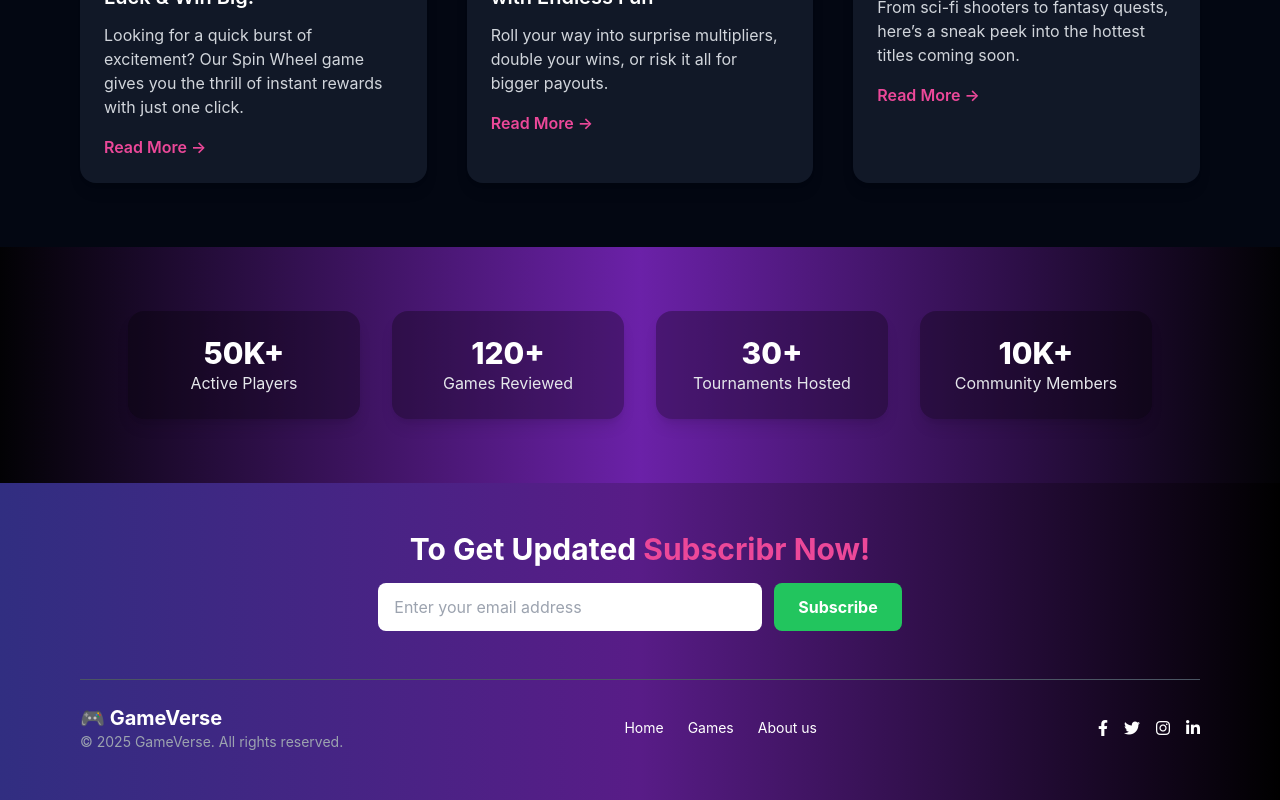
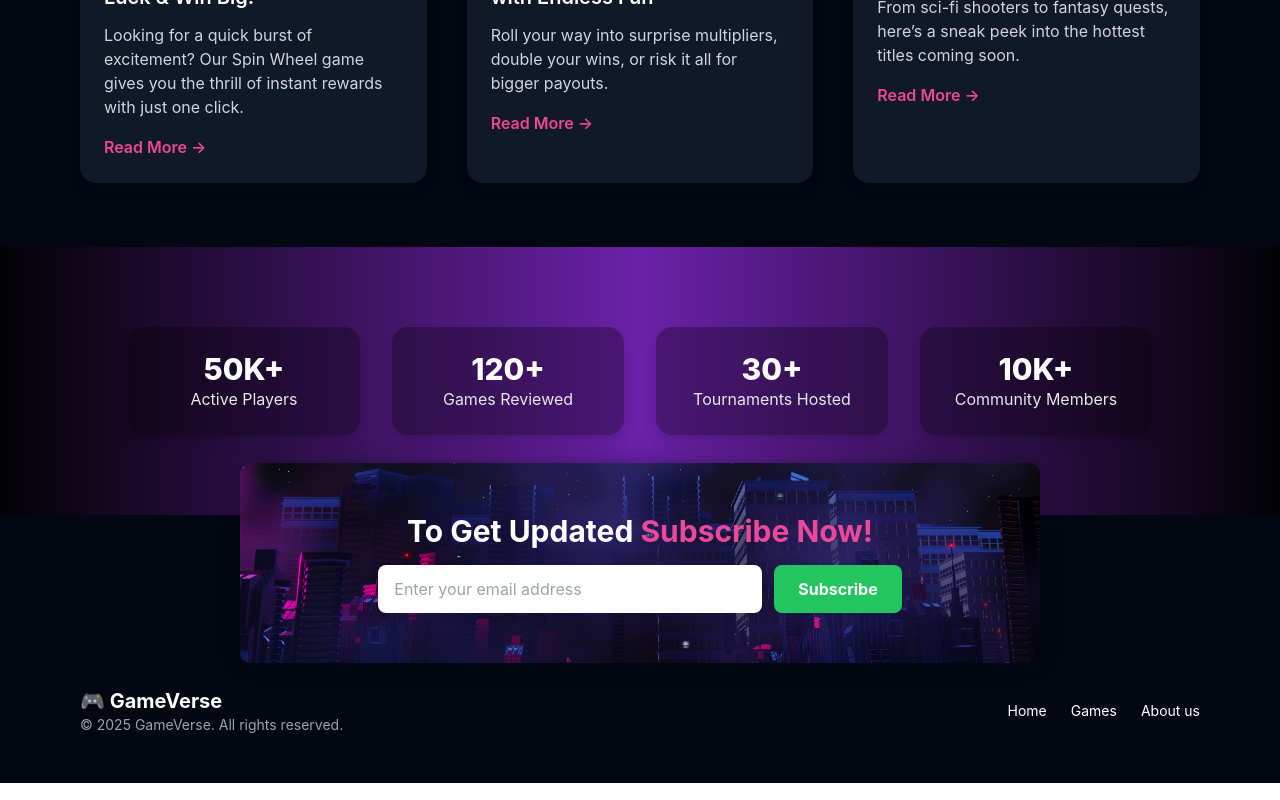
Before and after one commit to Abhisheksharma1812/BeeLucky, a React (Vite) app in the folder frontend/: page / in a window 1280 px wide. Shown: the part 3061-3861 px from the top of the page. Built offline with nearby package versions, Linux system fonts and the light colour scheme; no server answers.

Commit message:
30-09-25 changes

```diff
--- a/frontend/src/components/About.jsx
+++ b/frontend/src/components/About.jsx
@@ -2,7 +2,7 @@ import React from "react";
 
 export default function AboutSection() {
   return (
-    <section id="about" className="position-relative bg-gradient-to-r from-purple-700 via-indigo-800 to-black text-white py-16 px-6 md:px-12 lg:px-20">
+    <section id="about" className="position-relative text-white py-16 px-6 md:px-12 lg:px-20">
       {/* Background Effect */}
 
       <div className="relative z-10 max-w-6xl mx-auto text-center">
--- a/frontend/src/components/Footer.jsx
+++ b/frontend/src/components/Footer.jsx
@@ -1,12 +1,12 @@
  export default function Footer() {
    return (
- <footer id="contact" className="bg-gradient-to-r from-indigo-900 via-purple-900 to-black text-white py-12 px-6 md:px-20">
+ <footer id="contact" className=" bg-gray-950 text-white py-12 px-6 md:px-20">
       <div className="max-w-6xl mx-auto">
 
         {/* Newsletter */}
-        <div className="text-center mb-12">
+        <div className="contact-form relative  text-center   -mt-20 p-8 shadow-lg mb-10">
           <h2 className="text-2xl md:text-3xl font-bold mb-4">
-            To Get Updated  <span className="text-pink-500">Subscribr Now!</span>
+            To Get Updated  <span className="text-pink-500">Subscribe Now!</span>
           </h2>
           <div className="flex flex-col sm:flex-row items-center justify-center gap-3">
             <input
@@ -21,7 +21,7 @@
         </div>
 
         {/* Footer Links */}
-        <div className="flex flex-col md:flex-row justify-between items-center border-t border-gray-600 pt-6">
+        <div className="flex flex-col md:flex-row justify-between items-center  pt-6">
           <div className="mb-4 md:mb-0">
             <h3 className="text-xl font-bold">🎮 GameVerse</h3>
             <p className="text-sm text-gray-400">© 2025 GameVerse. All rights reserved.</p>
@@ -34,7 +34,7 @@
             {/*<a href="#terms" className="hover:text-pink-400">Terms of Service</a> */}
           </div>
 
-          {/* Social Icons */}
+          {/* Social Icons
           <div className="flex space-x-4 mt-4 md:mt-0">
             <a href="#" className="hover:text-pink-400">
               <i className="fab fa-facebook-f"></i>
@@ -48,7 +48,7 @@
             <a href="#" className="hover:text-pink-400">
               <i className="fab fa-linkedin-in"></i>
             </a>
-          </div>
+          </div>*/}
         </div>
       </div>
     </footer>
--- a/frontend/src/components/Games.jsx
+++ b/frontend/src/components/Games.jsx
@@ -9,7 +9,7 @@ export default function Games() {
   ];
 
     return (
-  <div id="games" className="relative  mt-10 p-8 min-h-screen text-white">
+  <div id="games" className="relative from-black-700 via-indigo-800 to-black-700  mt-10 p-8 min-h-screen text-white">
     <h2 className="text-2xl text-white text-center font-bold mb-4">
       Easy way for crypto Play{" "}
     </h2>
--- a/frontend/src/components/Stats.jsx
+++ b/frontend/src/components/Stats.jsx
@@ -7,7 +7,7 @@ export default function CommunitySection() {
   ];
 
   return (
-    <section id="stats" className="bg-gradient-to-r  text-white py-16 px-6">
+    <section id="stats" className="bg-gradient-to-r   text-white py-20 px-6">
       <div className="max-w-5xl mx-auto grid grid-cols-2 sm:grid-cols-4 gap-8 text-center">
         {stats.map((s, i) => (
           <div key={i} className="p-6 bg-black/30 rounded-2xl shadow-lg">
--- a/frontend/src/css/auth.css
+++ b/frontend/src/css/auth.css
@@ -395,3 +395,20 @@
 html {
   scroll-behavior: smooth;
 }
+
+
+.contact-form {
+  background-image: url('/images/newsletter-bg.png');
+  background-size: cover;
+  background-position: center;
+  padding: 50px;
+  border-radius: 10px;
+  box-shadow: 0px 0px 20px rgba(0, 0, 0, 0.3);
+  max-width: 800px;
+  margin: 0 auto;
+  text-align: center;
+  margin-top: -100px;
+  position: relative;
+  z-index: 1;
+
+}
```
Also changed, not shown: frontend/public/images/newsletter-bg.png (added).
